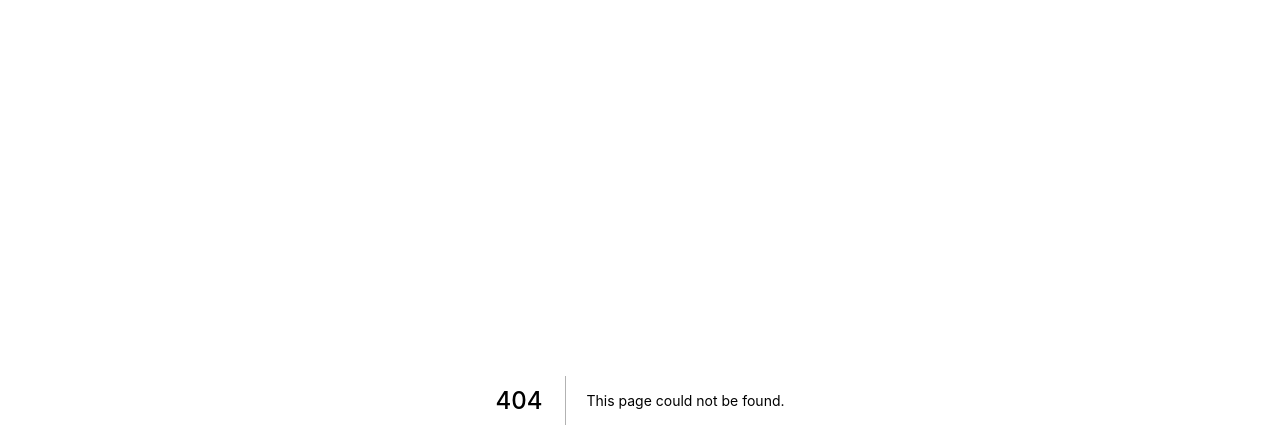
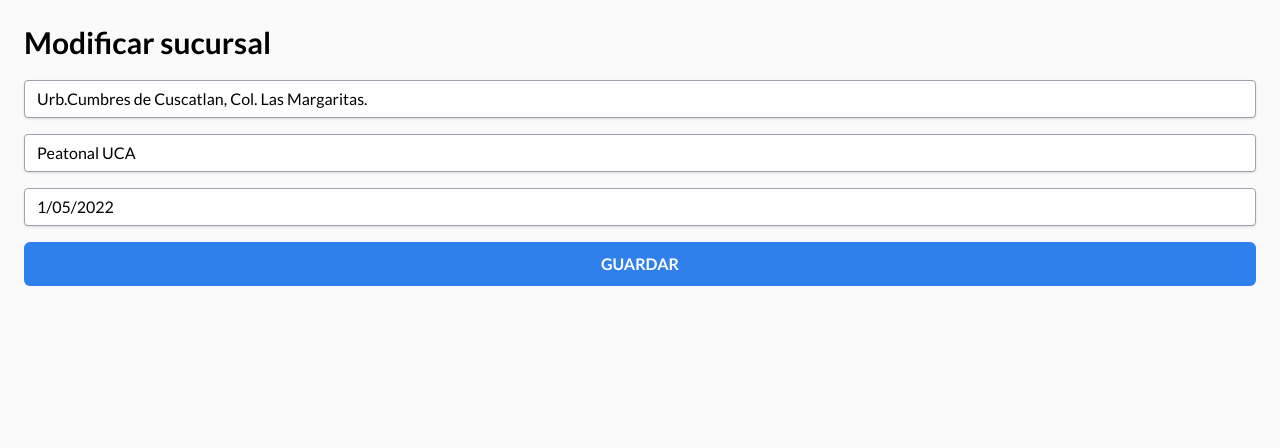
Before and after one commit to MoralesWJosue98/Proyecto-N-Pupas, a Next.js app in the folder Client/n-pupas/: page /admin/modificar-sucursal/1 in a window 1280 px wide. Before the commit this address had no page. Shown: the top 448 px of the page. Built offline with nearby package versions, Linux system fonts and the light colour scheme.

Commit message:
Added page to modify branch
Added component for the 'modify branch' page.

Authored-by: Nestor Nieto <00199019@uca.edu.sv>

```diff
--- /dev/null
+++ b/Client/n-pupas/pages/admin/modificar-sucursal/[id].jsx
@@ -0,0 +1,33 @@
+import AddBranchForm from 'components/forms/add-branch';
+import { adminPages } from 'constants/strings';
+import { testBranch } from 'data/tempObjects';
+import Head from 'next/head';
+import React from 'react';
+
+export default function editBranchPage({ branch }) {
+  const onSubmitForm = (data) => {
+    alert(data.address);
+  }
+
+  return (
+    <main className='p-6 flex flex-col gap-5'>
+      <Head>
+        <title>{adminPages.editBranch}</title>
+      </Head>
+      <h1 className='font-bold text-2xl sm:text-3xl'>{adminPages.editBranch}</h1>
+      <AddBranchForm onSubmitHandler={onSubmitForm} branch={branch} />
+    </main>
+  );
+}
+
+export async function getServerSideProps(context) {
+  const branchId = context.query;
+
+  // Fetch para obtener branch según id
+
+  return {
+    props: {
+      branch: testBranch[0],
+    },
+  };
+}
```
